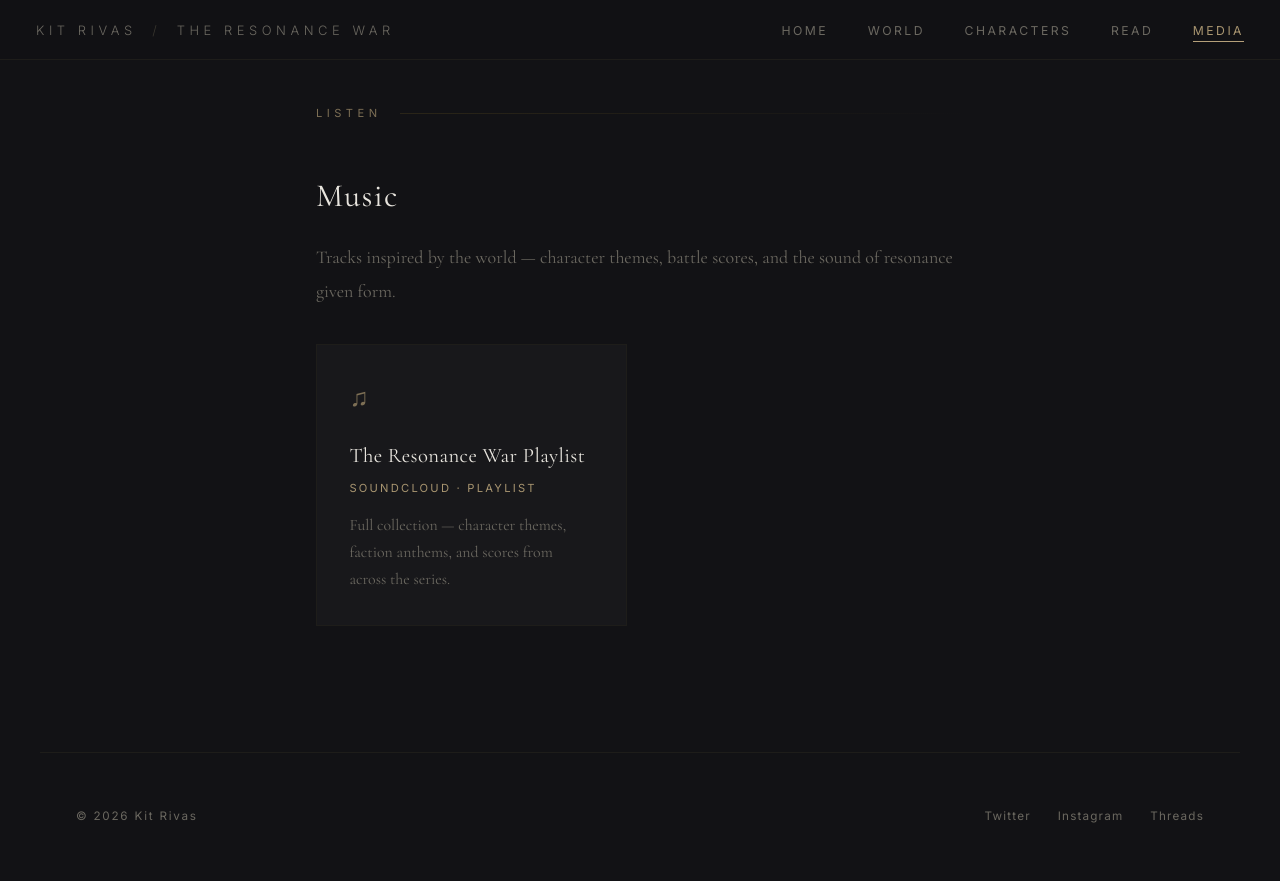
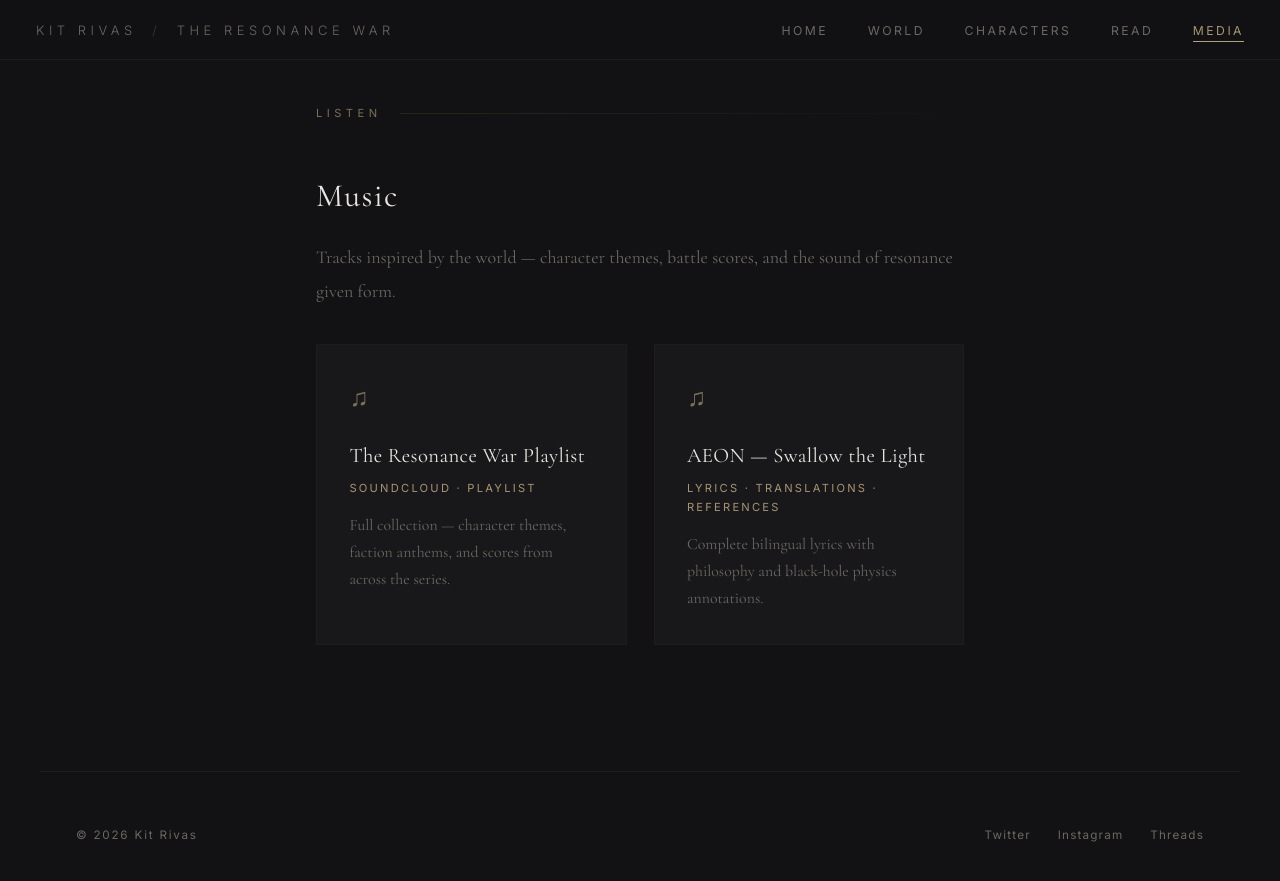
Before and after one commit to kitrivas/the-resonance-war, a Jekyll site: the page built from media.html, in a window 1280 px wide and 900 px high, scrolled down 1275 px. Shown: the top 881 px of the window. Built offline with Jekyll 4.4.1, drawn with Linux system fonts in a browser that asks for light colours.

Commit message:
Link AEON annotated Swallow the Light lyrics from Music

```diff
--- a/media.html
+++ b/media.html
@@ -44,6 +44,12 @@ page_css: /css/pages/media.css
       <div class="media-type">SoundCloud &middot; Playlist</div>
       <div class="media-desc">Full collection — character themes, faction anthems, and scores from across the series.</div>
     </a>
+    <a href="media/music/AEON/" class="media-card">
+      <div class="media-icon">&#9835;</div>
+      <h3>AEON — Swallow the Light</h3>
+      <div class="media-type">Lyrics &middot; Translations &middot; References</div>
+      <div class="media-desc">Complete bilingual lyrics with philosophy and black-hole physics annotations.</div>
+    </a>
   </div>
 
 </section>
```
